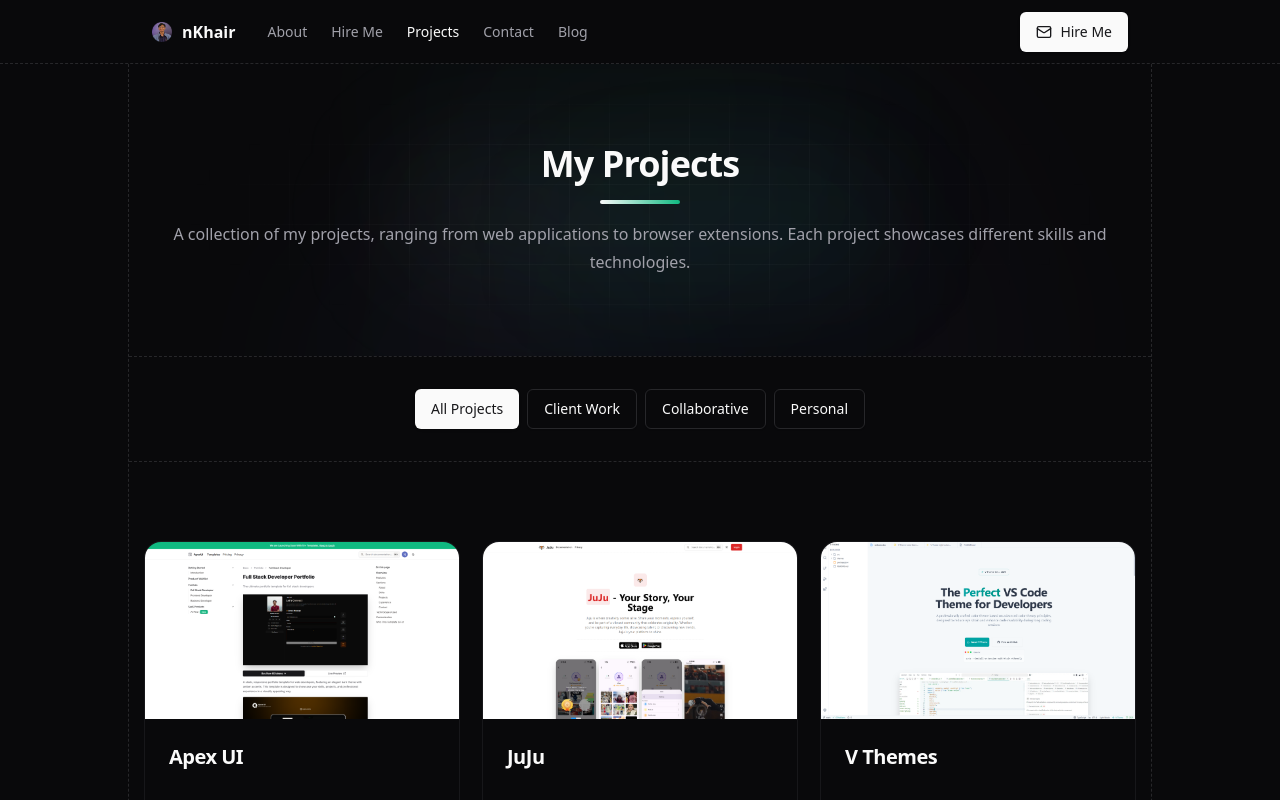
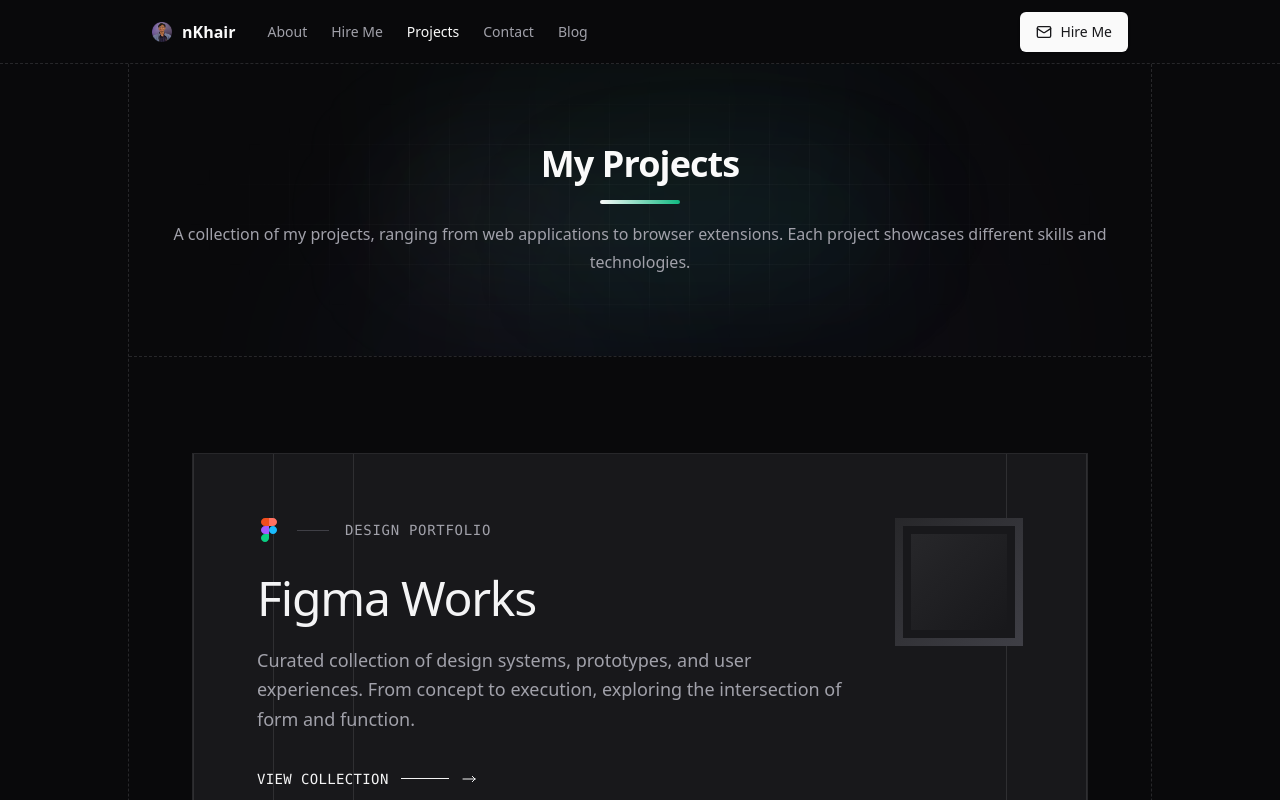
Before and after one commit to nabinkhair42/personal-website, a Next.js app: page /projects in a window 1280 px wide. Shown: the top 800 px of the page. Built offline with nearby package versions, Linux system fonts and the light colour scheme.

Commit message:
Figma Profile added

```diff
--- /dev/null
+++ b/src/app/(pages)/projects/_components/figma-work.tsx
@@ -0,0 +1,86 @@
+import React from 'react';
+
+const FigmaIcon = () => (
+  <svg width="24" height="24" viewBox="0 0 24 24" fill="none" xmlns="http://www.w3.org/2000/svg">
+    <path d="M8 24C10.21 24 12 22.21 12 20V16H8C5.79 16 4 17.79 4 20S5.79 24 8 24Z" fill="#0ACF83"/>
+    <path d="M4 12C4 9.79 5.79 8 8 8H12V16H8C5.79 16 4 14.21 4 12Z" fill="#A259FF"/>
+    <path d="M4 4C4 1.79 5.79 0 8 0H12V8H8C5.79 8 4 6.21 4 4Z" fill="#F24E1E"/>
+    <path d="M12 0H16C18.21 0 20 1.79 20 4S18.21 8 16 8H12V0Z" fill="#FF7262"/>
+    <path d="M20 12C20 14.21 18.21 16 16 16S12 14.21 12 12S13.79 8 16 8S20 9.79 20 12Z" fill="#1ABCFE"/>
+  </svg>
+);
+
+const FigmaWork: React.FC = () => {
+  return (
+    <div className="w-full py-24 px-6">
+      <div className="max-w-4xl mx-auto">
+        <a
+          href="https://figma.com/@nabinkhair"
+          target="_blank"
+          rel="noopener noreferrer"
+          className="group block"
+        >
+          <div className="relative overflow-hidden bg-zinc-50 dark:bg-zinc-900 border border-zinc-200 dark:border-zinc-800 transition-all duration-700 hover:border-zinc-300 dark:hover:border-zinc-700">
+            {/* Minimal geometric pattern */}
+            <div className="absolute inset-0 opacity-5 dark:opacity-10">
+              <div className="absolute top-0 left-0 w-px h-full bg-current"></div>
+              <div className="absolute top-0 left-20 w-px h-full bg-current"></div>
+              <div className="absolute top-0 left-40 w-px h-full bg-current"></div>
+              <div className="absolute top-0 right-20 w-px h-full bg-current"></div>
+              <div className="absolute top-0 right-0 w-px h-full bg-current"></div>
+            </div>
+
+            <div className="relative p-12 md:p-16">
+              <div className="flex items-start justify-between">
+                <div className="flex-1">
+                  <div className="flex items-center gap-4 mb-8">
+                    <FigmaIcon />
+                    <div className="w-8 h-px bg-zinc-300 dark:bg-zinc-700"></div>
+                    <span className="text-sm tracking-wider uppercase text-zinc-500 dark:text-zinc-400 font-mono">
+                      Design Portfolio
+                    </span>
+                  </div>
+
+                  <h2 className="text-4xl md:text-5xl font-light text-zinc-900 dark:text-zinc-100 mb-6 tracking-tight">
+                    Figma Works
+                  </h2>
+
+                  <p className="text-lg text-zinc-600 dark:text-zinc-400 font-light leading-relaxed max-w-2xl mb-8">
+                    Curated collection of design systems, prototypes, and user experiences.
+                    From concept to execution, exploring the intersection of form and function.
+                  </p>
+
+                  <div className="inline-flex items-center gap-3 text-zinc-900 dark:text-zinc-100 group-hover:gap-5 transition-all duration-300">
+                    <span className="text-sm tracking-wide font-mono uppercase">
+                      View Collection
+                    </span>
+                    <div className="w-12 h-px bg-zinc-900 dark:bg-zinc-100 group-hover:w-16 transition-all duration-300"></div>
+                    <svg
+                      className="w-4 h-4 group-hover:translate-x-1 transition-transform duration-300"
+                      fill="none"
+                      stroke="currentColor"
+                      viewBox="0 0 24 24"
+                    >
+                      <path strokeLinecap="round" strokeLinejoin="round" strokeWidth={1.5} d="M17 8l4 4m0 0l-4 4m4-4H3" />
+                    </svg>
+                  </div>
+                </div>
+
+                {/* Minimalist visual element */}
+                <div className="hidden md:block ml-12">
+                  <div className="w-32 h-32 relative">
+                    <div className="absolute inset-0 bg-gradient-to-br from-zinc-200 to-zinc-300 dark:from-zinc-800 dark:to-zinc-700 group-hover:rotate-45 transition-transform duration-700 ease-out"></div>
+                    <div className="absolute inset-2 bg-zinc-50 dark:bg-zinc-900 group-hover:rotate-12 transition-transform duration-500 ease-out"></div>
+                    <div className="absolute inset-4 bg-gradient-to-br from-zinc-100 to-zinc-200 dark:from-zinc-800 dark:to-zinc-900 group-hover:-rotate-12 transition-transform duration-700 ease-out"></div>
+                  </div>
+                </div>
+              </div>
+            </div>
+          </div>
+        </a>
+      </div>
+    </div>
+  );
+};
+
+export default FigmaWork;
--- a/src/app/(pages)/projects/_components/projects-client.tsx
+++ b/src/app/(pages)/projects/_components/projects-client.tsx
@@ -5,6 +5,7 @@
 import { ProjectsFilter } from "./projects-filter";
 import { ProjectsGrid } from "./projects-grid";
 import ProjectHero from "./hero-section";
+import FigmaWork from "./figma-work";
 
 export function ProjectsClient() {
   const [activeCategory, setActiveCategory] = useState("all");
@@ -16,6 +17,7 @@
   return (
     <main className="max-w-5xl flex flex-col justify-center mx-auto border-l border-r border-dashed">
       <ProjectHero />
+      <FigmaWork />
       <ProjectsFilter
         activeCategory={activeCategory}
         onCategoryChange={setActiveCategory}
```
Also changed, not shown: 1 other file (tests, documents, lock files or other folders).
